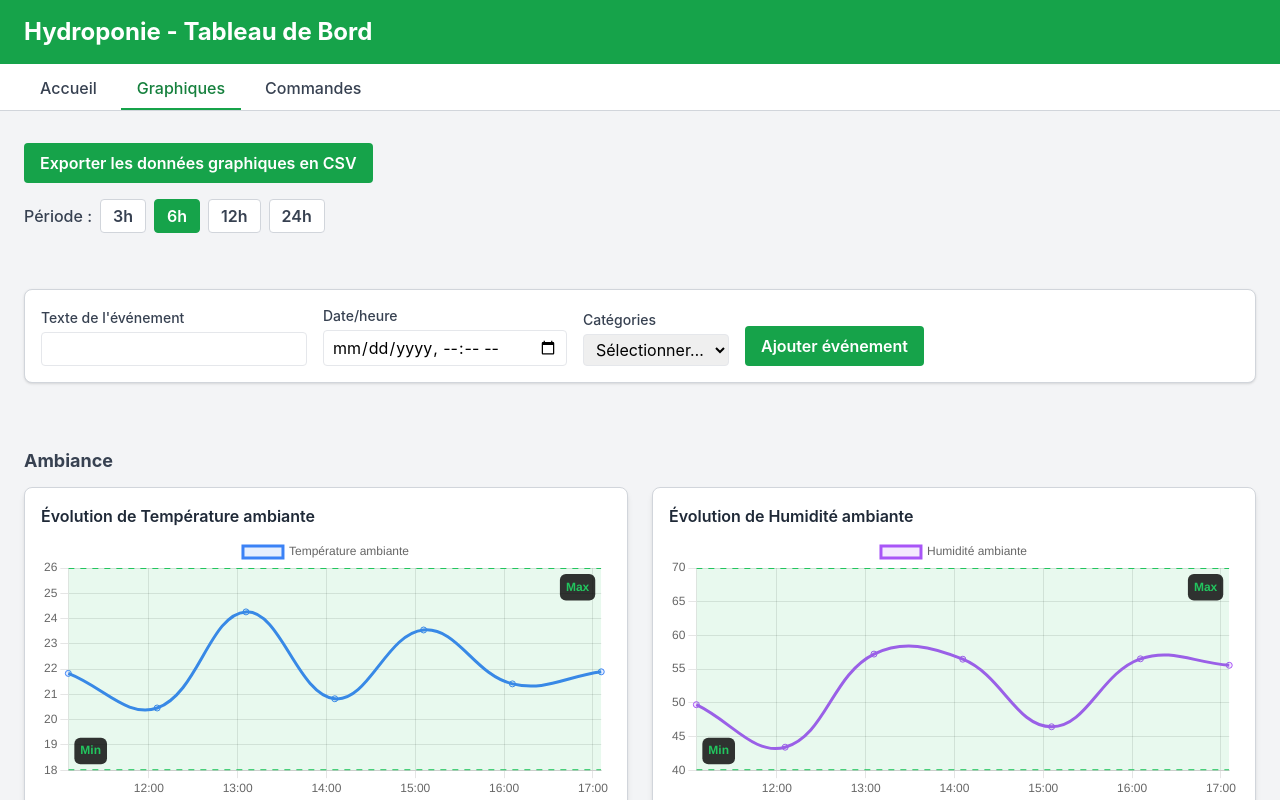
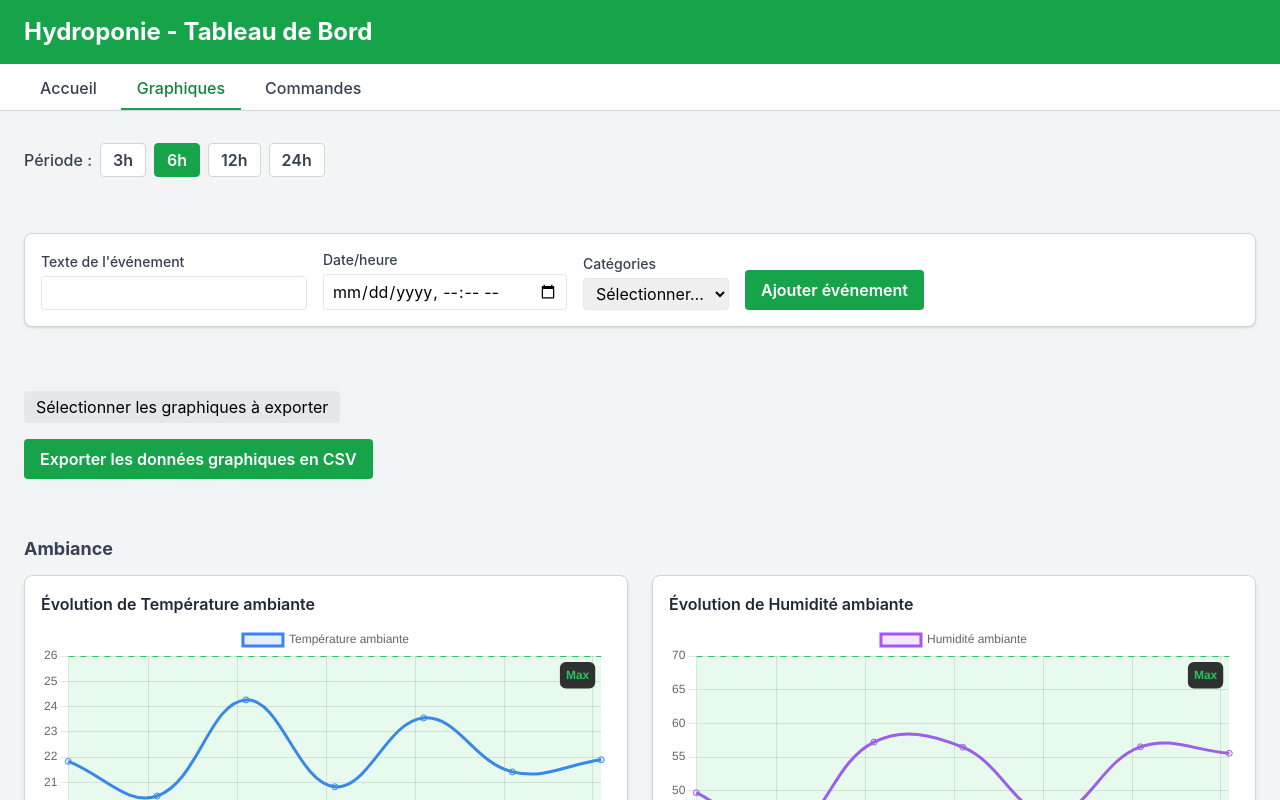
Before and after one commit to T57heavywot/hydroponie_frontend, a React (Create React App) app in the folder client/: page / in a window 1280 px wide. Both pictures are taken after a click on the button "Graphiques". Shown: the top 800 px of the page. Built offline with nearby package versions, Linux system fonts and the light colour scheme.

Commit message:
export to csv graphs

```diff
--- a/client/src/components/App.tsx
+++ b/client/src/components/App.tsx
@@ -608,38 +608,6 @@ function App() {
         )}
         {/* --- GRAPHIQUES --- */}
         {activeTab === "Graphiques" && (
-          <div>
-            <button
-              className="mb-4 px-4 py-2 bg-green-600 text-white rounded font-semibold hover:bg-green-700"
-              onClick={() => {
-                // Génération du CSV pour les données graphiques
-                const chartsToExport = selectedCharts.length > 0 ? selectedCharts : chartList.map(c => c.key);
-                const header = ["timestamp", ...chartsToExport];
-                const rows = [header.join(";")];
-                sensorData.forEach((data) => {
-                  const row = [
-                    data.timestamp,
-                    ...chartsToExport.map((key) => {
-                      const val = (data as any)[key];
-                      return typeof val === "number" ? val : "";
-                    })
-                  ];
-                  rows.push(row.join(";"));
-                });
-                const csv = rows.join("\n");
-                const blob = new Blob(["\uFEFF" + csv], { type: "text/csv;charset=utf-8;" });
-                const url = URL.createObjectURL(blob);
-                const a = document.createElement("a");
-                a.href = url;
-                a.download = "donnees_graphiques.csv";
-                document.body.appendChild(a);
-                a.click();
-                document.body.removeChild(a);
-                URL.revokeObjectURL(url);
-              }}
-            >
-              Exporter les données graphiques en CSV
-            </button>
           <GraphiquesTab
             selectedHours={selectedHours}
             setSelectedHours={setSelectedHours}
@@ -661,8 +629,8 @@ function App() {
             getChartData={getChartData}
             getChartOptionsWithBounds={getChartOptionsWithBounds}
             EventBadgeOverlay={EventBadgeOverlay}
+            sensorData={sensorData}
           />
-          </div>
         )}
         {/* --- COMMANDES --- */}
         {activeTab === "Commandes" && (
--- a/client/src/components/ChartSection.tsx
+++ b/client/src/components/ChartSection.tsx
@@ -12,7 +12,9 @@ interface ChartSectionProps {
     color: string,
     category?: string
   ) => any;
-  selectCharts: boolean;
+  showChartSelection: boolean;
+  chartsToExport: string[];
+  setChartsToExport: React.Dispatch<React.SetStateAction<string[]>>;
   selectedCharts: string[];
   handleChartSelect: (key: string) => void;
   chartRefs: React.MutableRefObject<Record<string, any>>;
@@ -26,7 +28,9 @@ const ChartSection: React.FC<ChartSectionProps> = ({
   chartList,
   getChartData,
   getChartOptionsWithBounds,
-  selectCharts,
+  showChartSelection,
+  chartsToExport,
+  setChartsToExport,
   selectedCharts,
   handleChartSelect,
   chartRefs,
@@ -45,12 +49,18 @@ const ChartSection: React.FC<ChartSectionProps> = ({
               key={chart.key}
               className="bg-white rounded-lg shadow-md p-4 border border-gray-300 relative"
             >
-              {selectCharts && (
+              {showChartSelection && (
                 <input
                   type="checkbox"
-                  className="absolute top-2 right-2 w-5 h-5"
-                  checked={selectedCharts.includes(chart.key)}
-                  onChange={() => handleChartSelect(chart.key)}
+                  className="absolute top-2 right-2 w-5 h-5 z-10"
+                  checked={chartsToExport.includes(chart.key)}
+                  onChange={e => {
+                    setChartsToExport((prev: string[]) =>
+                      e.target.checked
+                        ? [...prev, chart.key]
+                        : prev.filter((k: string) => k !== chart.key)
+                    );
+                  }}
                 />
               )}
               <h2 className="text-base font-semibold text-gray-800 mb-2">
--- a/client/src/components/GraphiquesTab.tsx
+++ b/client/src/components/GraphiquesTab.tsx
@@ -1,4 +1,4 @@
-import React from "react";
+import React, { useState } from "react";
 import EventForm from "./EventForm";
 import EventList from "./EventList";
 import ChartSection from "./ChartSection";
@@ -26,9 +26,11 @@ interface GraphiquesTabProps {
   getChartData: (dataKey: string, label: string, color: string) => any;
   getChartOptionsWithBounds: (dataKey: string, label: string, color: string, category?: string) => any;
   EventBadgeOverlay: any;
+  sensorData: any[];
 }
 
-const GraphiquesTab: React.FC<GraphiquesTabProps> = ({
+const GraphiquesTab: React.FC<GraphiquesTabProps> = (props) => {
+  const {
     selectedHours,
     setSelectedHours,
     eventText,
@@ -48,8 +50,45 @@ const GraphiquesTab: React.FC<GraphiquesTabProps> = ({
     chartRefs,
     getChartData,
     getChartOptionsWithBounds,
-  EventBadgeOverlay
-}) => {
+    EventBadgeOverlay,
+    sensorData
+  } = props;
+
+  // State for chart selection and export
+  const [showChartSelection, setShowChartSelection] = useState(false);
+  const [chartsToExport, setChartsToExport] = useState<string[]>([]);
+
+  // Export handler
+  const handleExportCSV = () => {
+    const selected: string[] = showChartSelection && chartsToExport.length > 0
+      ? chartsToExport
+      : selectedCharts.length > 0
+        ? selectedCharts
+        : chartList.map(c => c.key);
+    const header = ["timestamp", ...selected];
+    const rows = [header.join(";")];
+    sensorData.forEach((data: any) => {
+      const row = [
+        data.timestamp,
+        ...selected.map((key: string) => {
+          const val = (data as any)[key];
+          return typeof val === "number" ? val : "";
+        })
+      ];
+      rows.push(row.join(";"));
+    });
+    const csv = rows.join("\n");
+    const blob = new Blob(["\uFEFF" + csv], { type: "text/csv;charset=utf-8;" });
+    const url = URL.createObjectURL(blob);
+    const a = document.createElement("a");
+    a.href = url;
+    a.download = "donnees_graphiques.csv";
+    document.body.appendChild(a);
+    a.click();
+    document.body.removeChild(a);
+    URL.revokeObjectURL(url);
+  };
+
   return (
     <div className="flex flex-col gap-10">
       {/* Sélecteur de période */}
@@ -75,13 +114,51 @@ const GraphiquesTab: React.FC<GraphiquesTabProps> = ({
         chartList={chartList}
         onDelete={(id) => setEvents((prev) => prev.filter((e) => e.id !== id))}
       />
+      {/* Chart selection and export UI at the same level as the charts */}
+      <div className="mb-4 flex flex-col gap-2">
+        <button
+          className="px-3 py-1 bg-gray-200 rounded w-fit"
+          onClick={() => setShowChartSelection((v) => !v)}
+        >
+          {showChartSelection ? "Annuler la sélection" : "Sélectionner les graphiques à exporter"}
+        </button>
+        {showChartSelection && (
+          <div className="flex flex-wrap gap-4">
+            {chartList.map((chart) => (
+              <label key={chart.key} className="flex items-center gap-2">
+                <input
+                  type="checkbox"
+                  checked={chartsToExport.includes(chart.key)}
+                  onChange={e => {
+                    setChartsToExport((prev) =>
+                      e.target.checked
+                        ? [...prev, chart.key]
+                        : prev.filter((k) => k !== chart.key)
+                    );
+                  }}
+                />
+                {chart.label}
+              </label>
+            ))}
+          </div>
+        )}
+        <button
+          className="mt-2 px-4 py-2 bg-green-600 text-white rounded font-semibold hover:bg-green-700 w-fit"
+          onClick={handleExportCSV}
+        >
+          Exporter les données graphiques en CSV
+        </button>
+      </div>
+      {/* Chart sections */}
       <ChartSection
         title="Ambiance"
         chartKeys={["temperature", "humidity"]}
         chartList={chartList}
         getChartData={getChartData}
         getChartOptionsWithBounds={getChartOptionsWithBounds}
-        selectCharts={false}
+        showChartSelection={showChartSelection}
+        chartsToExport={chartsToExport}
+        setChartsToExport={setChartsToExport}
         selectedCharts={selectedCharts}
         handleChartSelect={handleChartSelect}
         chartRefs={chartRefs}
@@ -94,7 +171,9 @@ const GraphiquesTab: React.FC<GraphiquesTabProps> = ({
         chartList={chartList}
         getChartData={getChartData}
         getChartOptionsWithBounds={getChartOptionsWithBounds}
-        selectCharts={false}
+        showChartSelection={showChartSelection}
+        chartsToExport={chartsToExport}
+        setChartsToExport={setChartsToExport}
         selectedCharts={selectedCharts}
         handleChartSelect={handleChartSelect}
         chartRefs={chartRefs}
@@ -107,7 +186,9 @@ const GraphiquesTab: React.FC<GraphiquesTabProps> = ({
         chartList={chartList}
         getChartData={getChartData}
         getChartOptionsWithBounds={getChartOptionsWithBounds}
-        selectCharts={false}
+        showChartSelection={showChartSelection}
+        chartsToExport={chartsToExport}
+        setChartsToExport={setChartsToExport}
         selectedCharts={selectedCharts}
         handleChartSelect={handleChartSelect}
         chartRefs={chartRefs}
```
Lines whose indentation alone changed are shown as unchanged.
